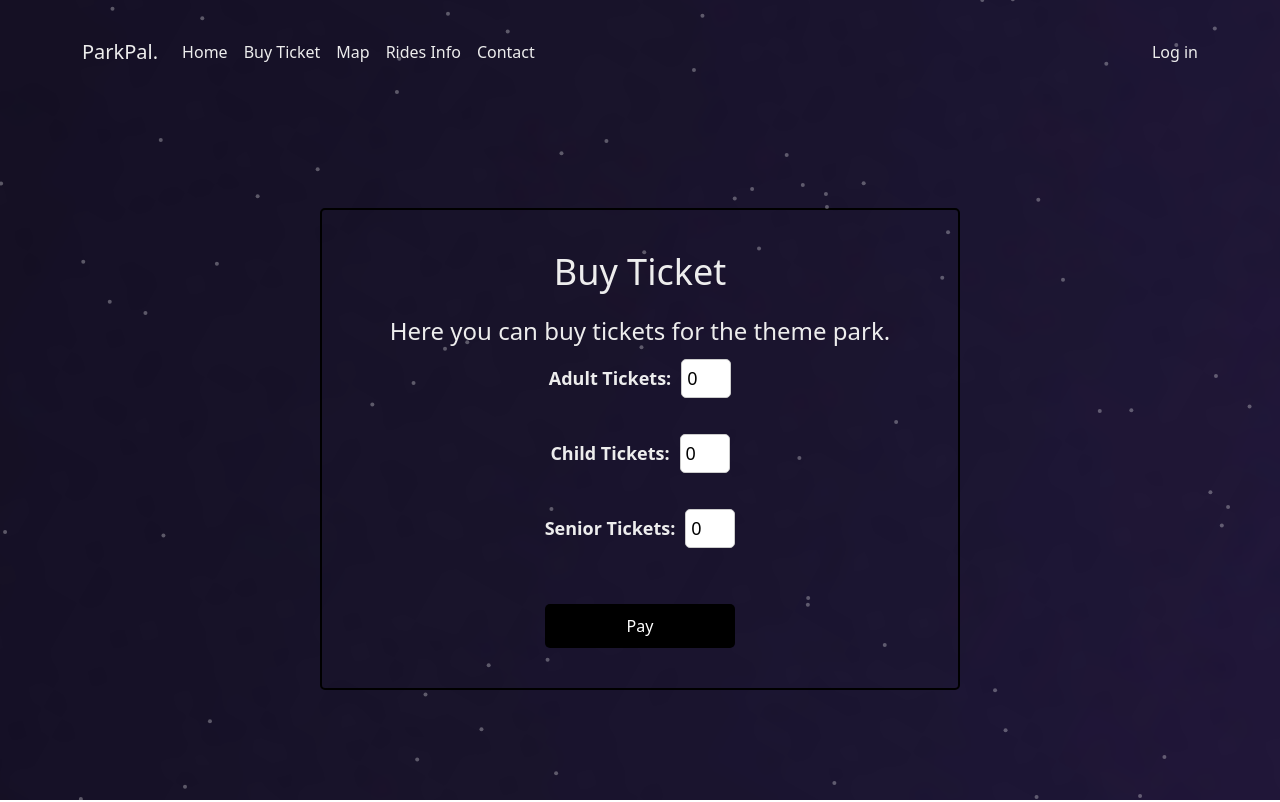
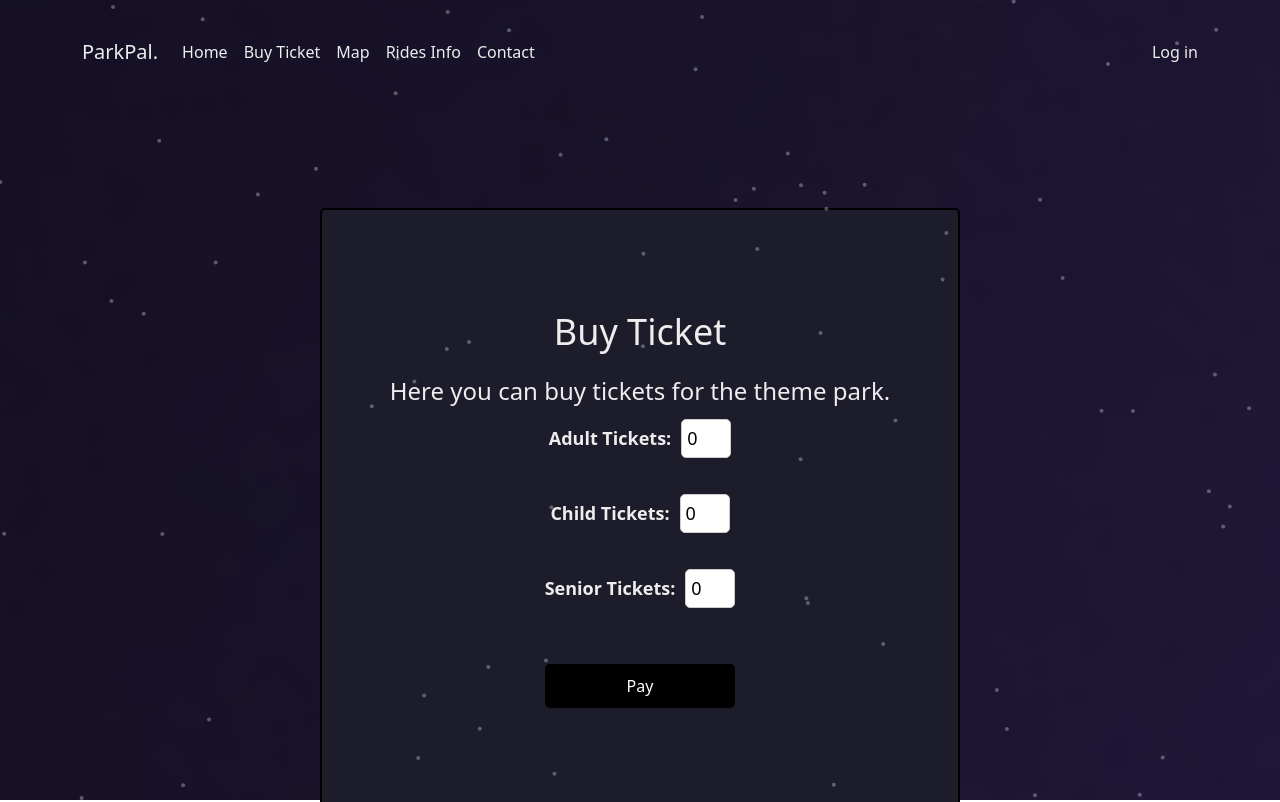
Before and after one commit to Almoghairi/ParkPal, a React (Create React App) app in the folder my_app/: page /ticket in a window 1280 px wide. Shown: the top 802 px of the page. Built offline with nearby package versions, Linux system fonts and the light colour scheme.

Commit message:
Ticket Background

```diff
--- a/my_app/src/Ticket.js
+++ b/my_app/src/Ticket.js
@@ -42,6 +42,7 @@ function TicketPage() {
           initial={{ opacity: 0, y: 10 }}
           animate={{ opacity: 1, y: 0 }}
           transition={{ duration: 1.0, ease: 'easeIn' }}
+          style={{ backgroundColor: '#1c1c2b', minHeight: '100vh', paddingTop: '100px', paddingBottom: '60px' }}
           id="ticket-page" >
             <h1>Buy Ticket</h1>
             <p>Here you can buy tickets for the theme park.</p>
@@ -131,6 +132,7 @@ function Pay({ totalAmount, adultQuantity, childQuantity, seniorQuantity }) {
       initial={{ opacity: 0, y: 10 }}
       animate={{ opacity: 1, y: 0 }}
       transition={{ duration: 1.0, ease: 'easeIn' }}
+      style={{ backgroundColor: '#1c1c2b', minHeight: '100vh', paddingTop: '100px', paddingBottom: '60px' }}
       id="pay-page">
       <h1>Pay</h1>
       <p>Here you can pay for your tickets.</p>
```
